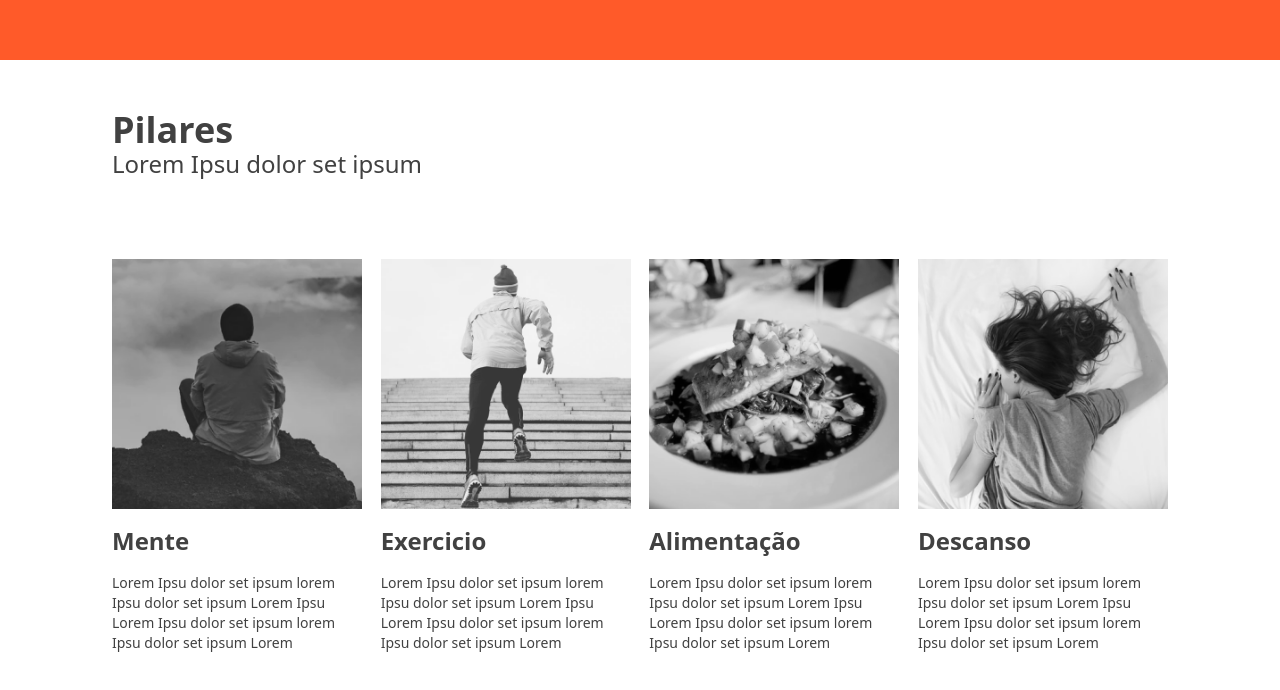
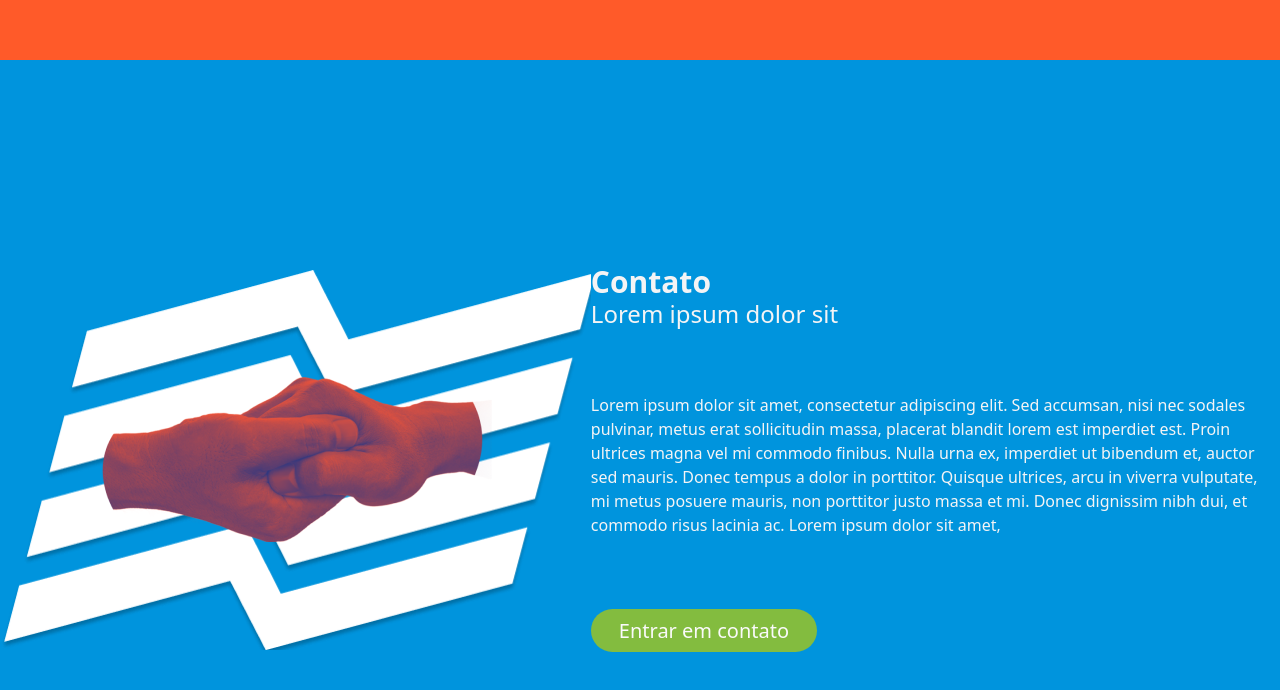
Before and after one commit to matmagamb/ProjetoASA, a React (Vite) app: page / in a window 1280 px wide. Shown: the part 3752-4442 px from the top of the page. Built offline with nearby package versions, Linux system fonts and the light colour scheme.

Commit message:
page Home 0.7

```diff
--- a/src/pages/Home.tsx
+++ b/src/pages/Home.tsx
@@ -105,53 +105,28 @@ export function Home() {
             </section>
 
 
-            <section className="flex  justify-center items-center h-[700px]">
-                <div className=" h-[600px] w-full mx-28 ">
 
-                    <div className="mb-20">
-                        <h1 className="text-4xl font-bold">Pilares</h1>
-                        <span className="text-2xl font-normal leading-7 ">Lorem Ipsu dolor set ipsum</span>
-                    </div>
-
-                    <div className=" flex justify-between  h-auto ">
-                        <div className=" w-[250px] hover:scale-105 transition-all group ">
-                            <img src={Pilarone} alt="" />
-                            <h2 className="text-2xl font-bold mb-4 mt-4  group-hover:text-orange-500 ">Mente</h2>
-                            <p className="text-sm ">
-                                Lorem Ipsu dolor set ipsum lorem Ipsu dolor set ipsum Lorem Ipsu Lorem Ipsu dolor set ipsum lorem Ipsu dolor set ipsum Lorem
-                            </p>
-                        </div>
-
-                        <div className=" w-[250px] hover:scale-105 transition-all group ">
-                            <img src={Pilartwo} alt="" />
-                            <h2 className="text-2xl font-bold mb-4 mt-4  group-hover:text-orange-500 ">Exercicio</h2>
-                            <p className="text-sm ">
-                                Lorem Ipsu dolor set ipsum lorem Ipsu dolor set ipsum Lorem Ipsu Lorem Ipsu dolor set ipsum lorem Ipsu dolor set ipsum Lorem
-                            </p>
-                        </div>
-
-                        <div className=" w-[250px] hover:scale-105 transition-all group ">
-                            <img src={Pilarthree} alt="" />
-                            <h2 className="text-2xl font-bold mb-4 mt-4  group-hover:text-orange-500 ">Alimentação</h2>
-                            <p className="text-sm ">
-                                Lorem Ipsu dolor set ipsum lorem Ipsu dolor set ipsum Lorem Ipsu Lorem Ipsu dolor set ipsum lorem Ipsu dolor set ipsum Lorem
-                            </p>
-                        </div>
-
-                        <div className=" w-[250px] hover:scale-105 transition-all group ">
-                            <img src={Pilarfour} alt="" />
-                            <h2 className="text-2xl font-bold mb-4 mt-4 group-hover:text-orange-500 ">Descanso</h2>
-                            <p className="text-sm ">
-                                Lorem Ipsu dolor set ipsum lorem Ipsu dolor set ipsum Lorem Ipsu Lorem Ipsu dolor set ipsum lorem Ipsu dolor set ipsum Lorem
-                            </p>
-                        </div>
-
-
-                    </div>
+            <section className="flex  justify-around items-center h-[800px] bg-[#0094DD] " >
+                <div className="bg-HandBg min-w-[590.85px] min-h-[379.05px] flex justify-center items-center">
+                    <img src={Hand} alt="" />
                 </div>
 
+                <article className="pt-16 w-[700px] h-[600px] text-zinc-100">
+                    <div className="mb-16 mt-10">
+
+                        <h1 className="text-3xl font-bold">Contato</h1>
+                        <span className="text-2xl font-light leading-7 ">Lorem ipsum dolor sit</span>
+                    </div>
+                    <p className="text-md font-normal">
+                        Lorem ipsum dolor sit amet, consectetur adipiscing elit. Sed accumsan, nisi nec sodales pulvinar, metus erat sollicitudin massa, placerat blandit lorem est imperdiet est. Proin ultrices magna vel mi commodo finibus. Nulla urna ex, imperdiet ut bibendum et, auctor sed mauris. Donec tempus a dolor in porttitor. Quisque ultrices, arcu in viverra vulputate, mi metus posuere mauris, non porttitor justo massa et mi. Donec dignissim nibh dui, et commodo risus lacinia ac. Lorem ipsum dolor sit amet,
+                    </p>
+                    <div className="mt-20 hover:scale-105 transition-all">
+                            <a href="#" className=" text-xl text-zinc-50 font-normal  rounded-full bg-[#83BC3F] py-2 px-7">
+                                Entrar em contato
+                            </a>
+                        </div>
+                </article>
             </section>
-
 
         </>
     )
```
